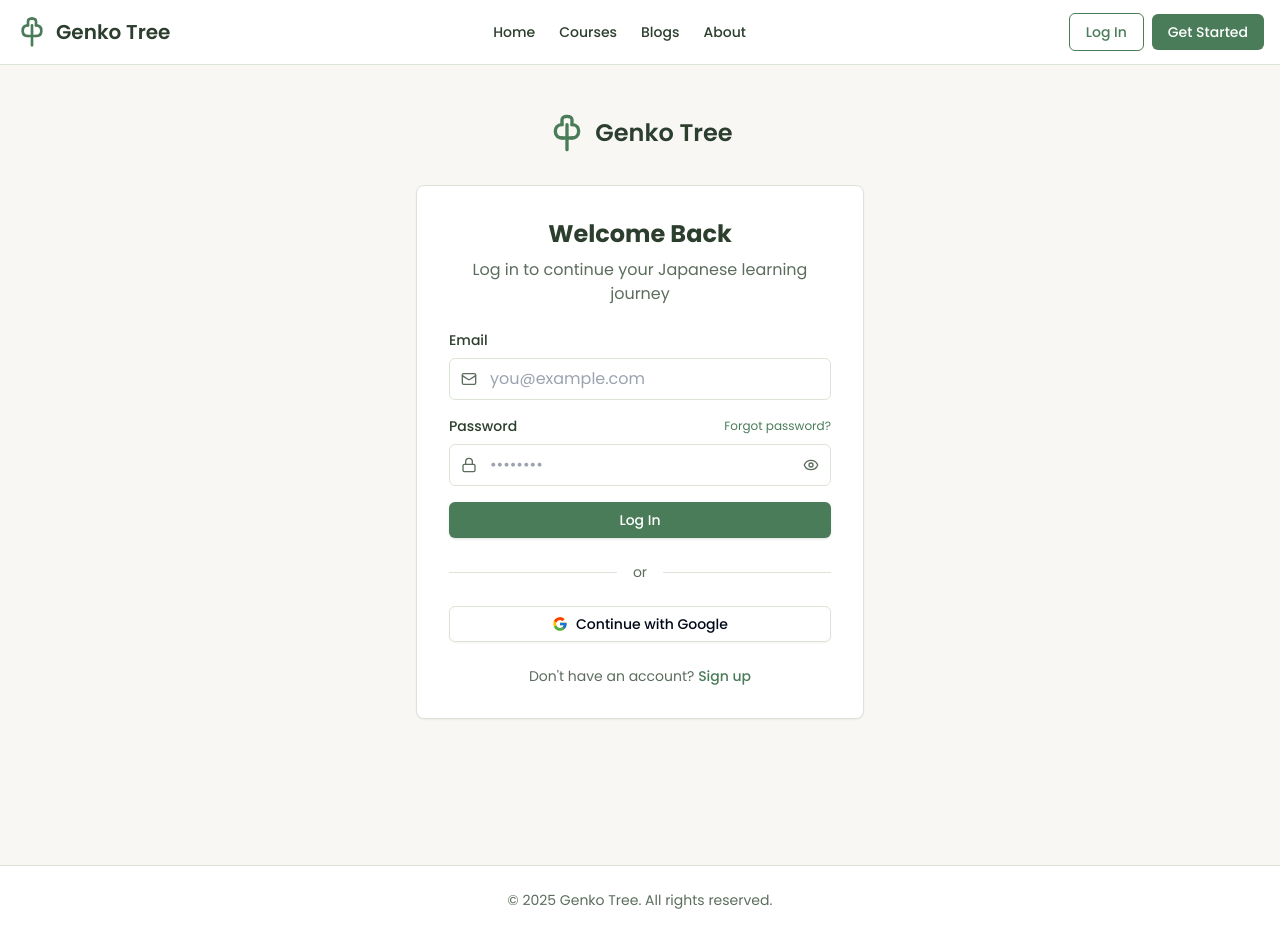
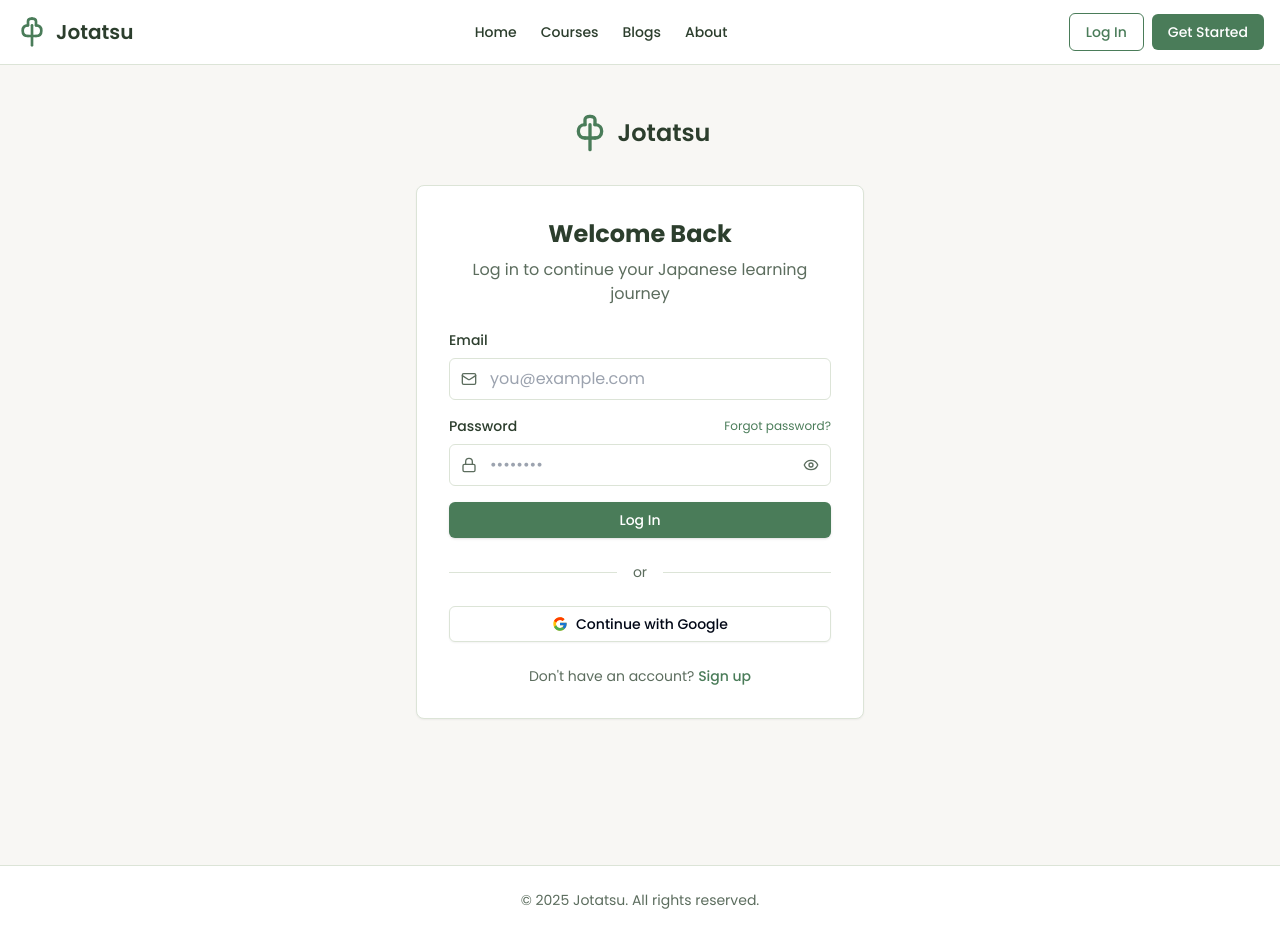
Before and after one commit to kurtouano/next-kensei-lms, a Next.js app: page /auth/login in a window 1280 px wide. Built offline with nearby package versions, Linux system fonts and the light colour scheme; no server answers.

Commit message:
Web Name: Changed website name from genko tree to Jotatsu

```diff
--- a/app/auth/login/page.jsx
+++ b/app/auth/login/page.jsx
@@ -80,7 +80,7 @@ export default function LoginPage() {
       <div className="container mx-auto flex min-h-[calc(100vh-8.5rem)] flex-col items-center justify-center px-4 py-12">
         <Link href="/" className="mb-8 flex items-center gap-2">
           <BonsaiIcon className="h-10 w-10 text-[#4a7c59]" />
-          <span className="text-2xl font-semibold text-[#2c3e2d]">Genko Tree</span>
+            <span className="text-2xl font-semibold text-[#2c3e2d]">Jotatsu</span>
         </Link>
 
         <div className="w-full max-w-md rounded-lg border border-[#dce4d7] bg-white p-8 shadow-sm">
--- a/app/auth/signup/page.jsx
+++ b/app/auth/signup/page.jsx
@@ -94,7 +94,7 @@ export default function SignUpPage() {
       <div className="container mx-auto flex min-h-[calc(100vh-4rem)] flex-col items-center justify-center px-4 py-12">
         <Link href="/" className="mb-8 flex items-center gap-2">
           <BonsaiIcon className="h-10 w-10 text-[#4a7c59]" />
-          <span className="text-2xl font-semibold text-[#2c3e2d]">Genko Tree</span>
+            <span className="text-2xl font-semibold text-[#2c3e2d]">Jotatsu</span>
         </Link>
 
         <div className="w-full max-w-md rounded-lg border border-[#dce4d7] bg-white p-8 shadow-sm">
--- a/app/layout.jsx
+++ b/app/layout.jsx
@@ -18,7 +18,7 @@ const poppins = Poppins({
 })
 
 export const metadata = {
-  title: "Genko Tree Academy",
+  title: "Jotatsu Academy",
   description: "Learn Japanese online with our Bonsai-themed e-learning platform"
 }
 
--- a/app/users/page.jsx
+++ b/app/users/page.jsx
@@ -87,7 +87,7 @@ function UsersPage() {
               <h1 className="text-2xl sm:text-3xl font-bold text-[#2c3e2d]">Find Friends</h1>
             </div>
             <p className="text-[#5c6d5e] text-sm sm:text-base">
-              Discover and connect with other learners in the Genko Tree community
+              Discover and connect with other learners in the Jotatsu community
             </p>
           </div>
 
--- a/components/certificate-modal.jsx
+++ b/components/certificate-modal.jsx
@@ -149,7 +149,7 @@ function PDFCertificate({
                 letterSpacing: "2px",
                 marginBottom: "4px"
               }}>
-                GENKO TREE
+                JOTATSU
               </div>
               <div style={{
                 fontSize: "12px",
@@ -289,7 +289,7 @@ function PDFCertificate({
             fontSize: "13px",
             color: "#6b8e6b"
           }}>
-            Recognized by Genko Tree Japanese Language Learning Academy
+            Recognized by Jotatsu Japanese Language Learning Academy
           </div>
         </div>
 
@@ -354,7 +354,7 @@ function PDFCertificate({
                   marginBottom: "4px",
                   paddingBottom: "8px",
                 }}>
-                  Genko Tree Academy
+                  Jotatsu Academy
                 </div>
               </div>
               <div style={{
@@ -536,9 +536,9 @@ export function CertificateModal({
     pdf.setProperties({
       title: `Certificate - ${certificateData.courseTitle}`,
       subject: `Certificate of Completion for ${certificateData.userName}`,
-      author: 'Genko Tree - Japanese Language Learning Academy',
+      author: 'Jotatsu - Japanese Language Learning Academy',
       keywords: 'certificate, japanese, language, completion',
-      creator: 'Genko Tree'
+      creator: 'Jotatsu'
     })
 
     return pdf
@@ -573,7 +573,7 @@ export function CertificateModal({
       const pdf = await generatePDF()
 
       // Download with descriptive filename
-      const fileName = `GenkoTree_Certificate_${certificateData.userName.replace(/[^a-zA-Z0-9]/g, '_')}_${certificateData.certificateId}.pdf`
+      const fileName = `Jotatsu_Certificate_${certificateData.userName.replace(/[^a-zA-Z0-9]/g, '_')}_${certificateData.certificateId}.pdf`
       pdf.save(fileName)
 
     } catch (error) {
@@ -595,7 +595,7 @@ export function CertificateModal({
           <div className="flex items-center justify-between py-6 px-8">
             <div>
               <h2 className="text-xl font-bold">Certificate of Completion</h2>
-              <p className="text-sm opacity-90 mt-1">Genko Tree - Japanese Language Learning Academy</p>
+              <p className="text-sm opacity-90 mt-1">Jotatsu - Japanese Language Learning Academy</p>
             </div>
             <button
               onClick={onClose}
--- a/components/footer.jsx
+++ b/components/footer.jsx
@@ -3,7 +3,7 @@ export function Footer() {
     <footer className="border-t border-[#dce4d7] bg-white py-6">
       <div className="container mx-auto px-4 text-center">
         <p className="text-sm text-[#5c6d5e]">
-          © {new Date().getFullYear()} Genko Tree. All rights reserved.
+          © {new Date().getFullYear()} Jotatsu. All rights reserved.
         </p>
       </div>
     </footer>
--- a/components/header.jsx
+++ b/components/header.jsx
@@ -126,7 +126,7 @@ export function Header() {
       <div className="container mx-auto flex h-16 items-center justify-between px-4">
         <Link href="/" className="flex items-center gap-2">
           <BonsaiIcon className="h-8 w-8 text-[#4a7c59]" />
-          <span className="text-xl font-semibold text-[#2c3e2d]">Genko Tree</span>
+             <span className="text-xl font-semibold text-[#2c3e2d]">Jotatsu</span>
         </Link>
 
         {/* Desktop Navigation */}
--- a/components/loading-screen.jsx
+++ b/components/loading-screen.jsx
@@ -127,7 +127,7 @@ export function LoadingScreen({ onLoadingComplete }) {
           transition={{ delay: 0.3 }}
           className="mb-2 text-2xl font-bold text-[#2c3e2d]"
         >
-          Genko Tree
+          Jotatsu
         </motion.h1>
 
         <motion.p
```
